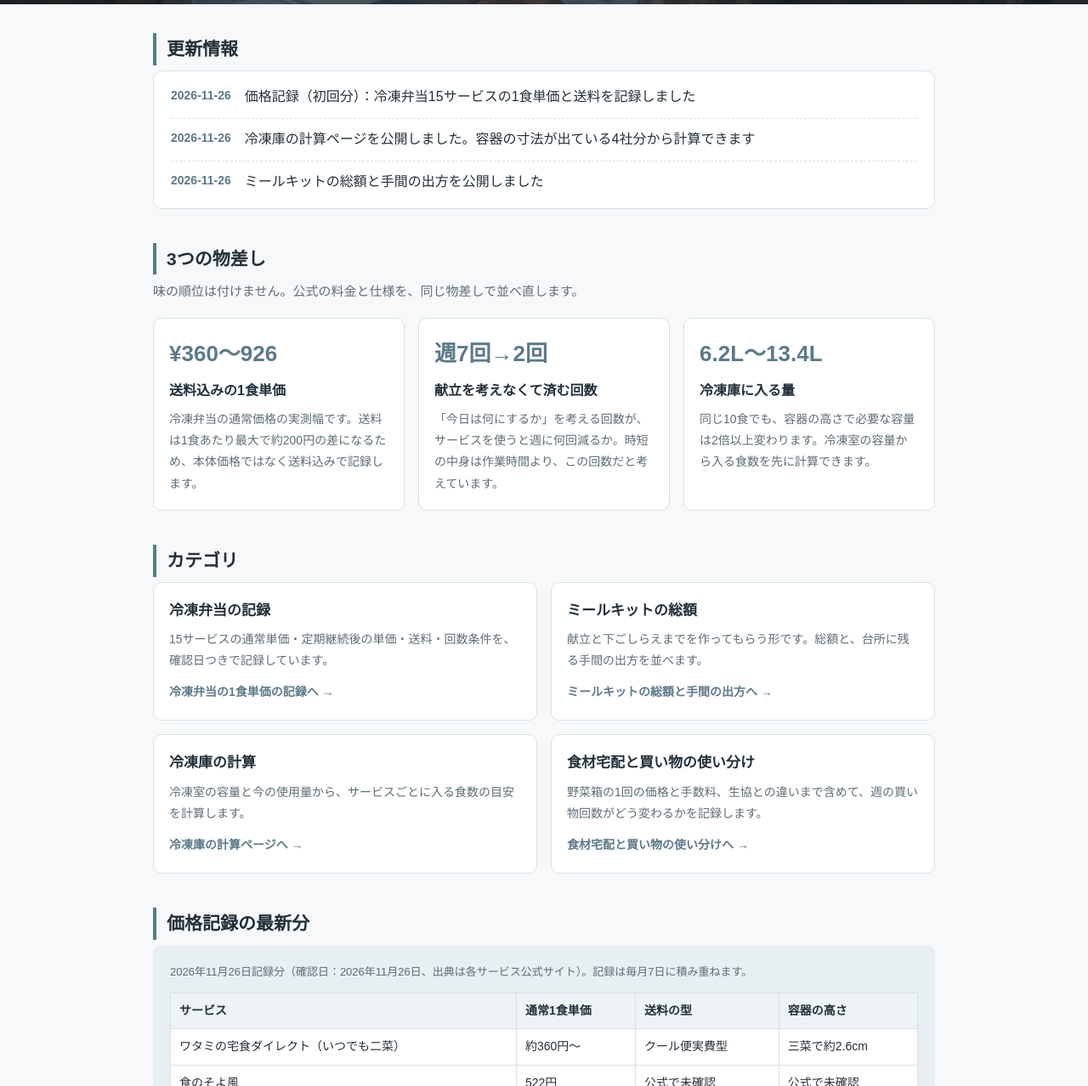
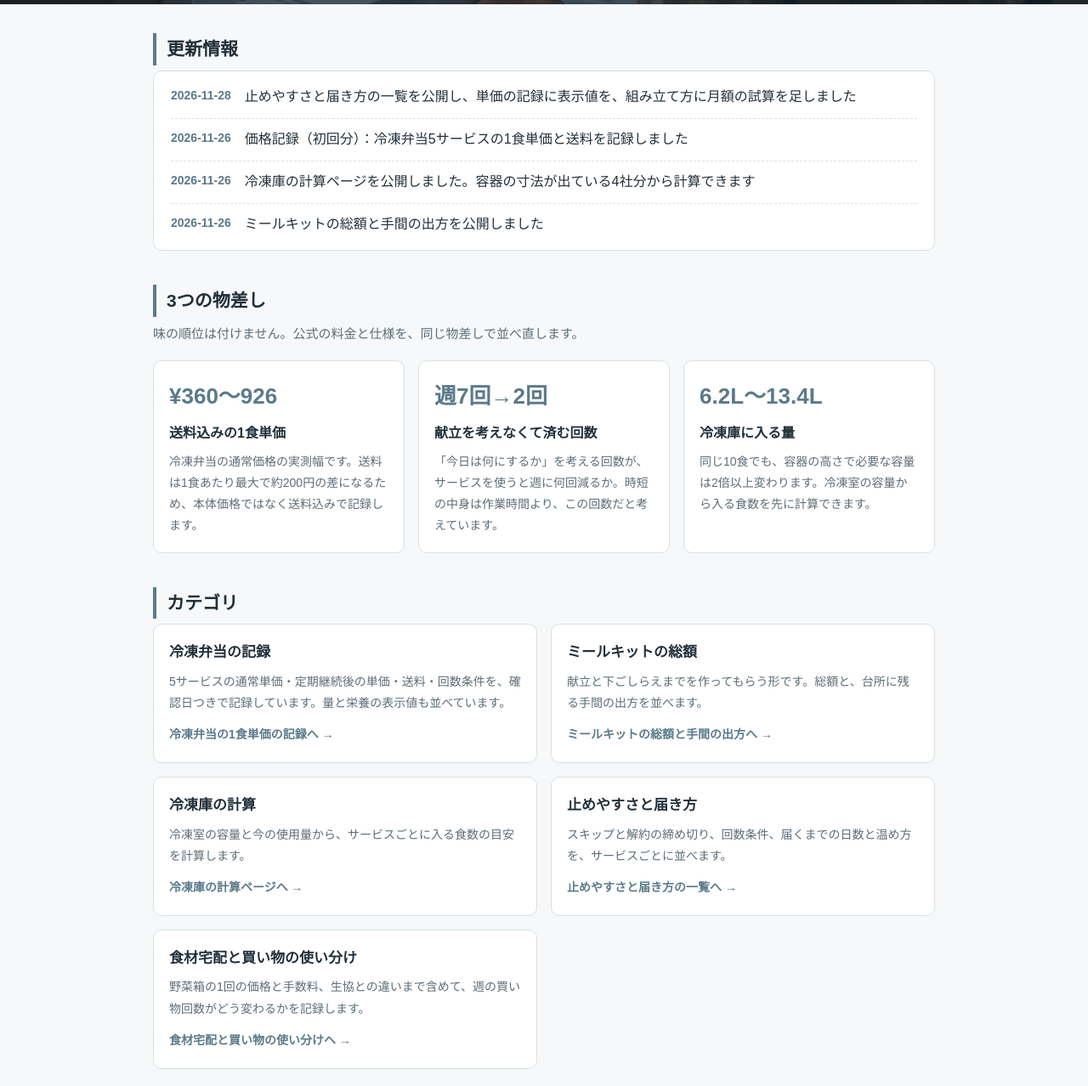
Before and after one commit to shunn1chan-hub/tsukuttemorau, a plain HTML site: page index.html in a window 1280 px wide. Shown: the part 503-1781 px from the top of the page at 85% size. Drawn offline with Linux system fonts and the light colour scheme.

Commit message:
トップ：15サービス表記を実数へ修正し、新規記事の更新情報とカテゴリを追加

```diff
--- a/index.html
+++ b/index.html
@@ -31,7 +31,8 @@
     <h2 class="sec">更新情報</h2>
     <div class="updates">
       <ul>
-        <li><time>2026-11-26</time><span>価格記録（初回分）：冷凍弁当15サービスの1食単価と送料を記録しました</span></li>
+        <li><time>2026-11-28</time><span>止めやすさと届き方の一覧を公開し、単価の記録に表示値を、組み立て方に月額の試算を足しました</span></li>
+        <li><time>2026-11-26</time><span>価格記録（初回分）：冷凍弁当5サービスの1食単価と送料を記録しました</span></li>
         <li><time>2026-11-26</time><span>冷凍庫の計算ページを公開しました。容器の寸法が出ている4社分から計算できます</span></li>
         <li><time>2026-11-26</time><span>ミールキットの総額と手間の出方を公開しました</span></li>
       </ul>
@@ -65,7 +66,7 @@
     <div class="cats">
       <div class="cat">
         <h3>冷凍弁当の記録</h3>
-        <p>15サービスの通常単価・定期継続後の単価・送料・回数条件を、確認日つきで記録しています。</p>
+        <p>5サービスの通常単価・定期継続後の単価・送料・回数条件を、確認日つきで記録しています。量と栄養の表示値も並べています。</p>
         <a href="articles/frozen-bento-prices.html">冷凍弁当の1食単価の記録へ →</a>
       </div>
       <div class="cat">
@@ -77,6 +78,11 @@
         <h3>冷凍庫の計算</h3>
         <p>冷凍室の容量と今の使用量から、サービスごとに入る食数の目安を計算します。</p>
         <a href="freezer/">冷凍庫の計算ページへ →</a>
+      </div>
+      <div class="cat">
+        <h3>止めやすさと届き方</h3>
+        <p>スキップと解約の締め切り、回数条件、届くまでの日数と温め方を、サービスごとに並べます。</p>
+        <a href="articles/stop-and-delivery.html">止めやすさと届き方の一覧へ →</a>
       </div>
       <div class="cat">
         <h3>食材宅配と買い物の使い分け</h3>
```
